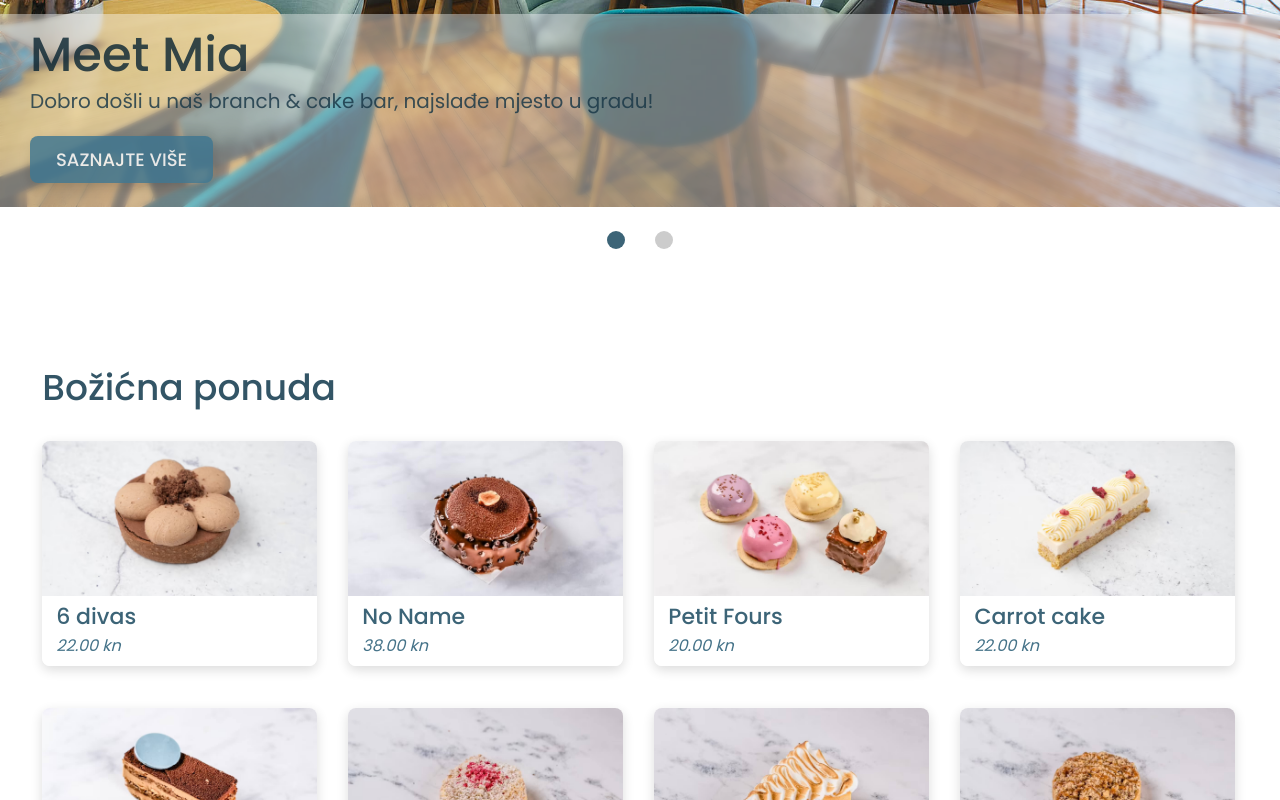
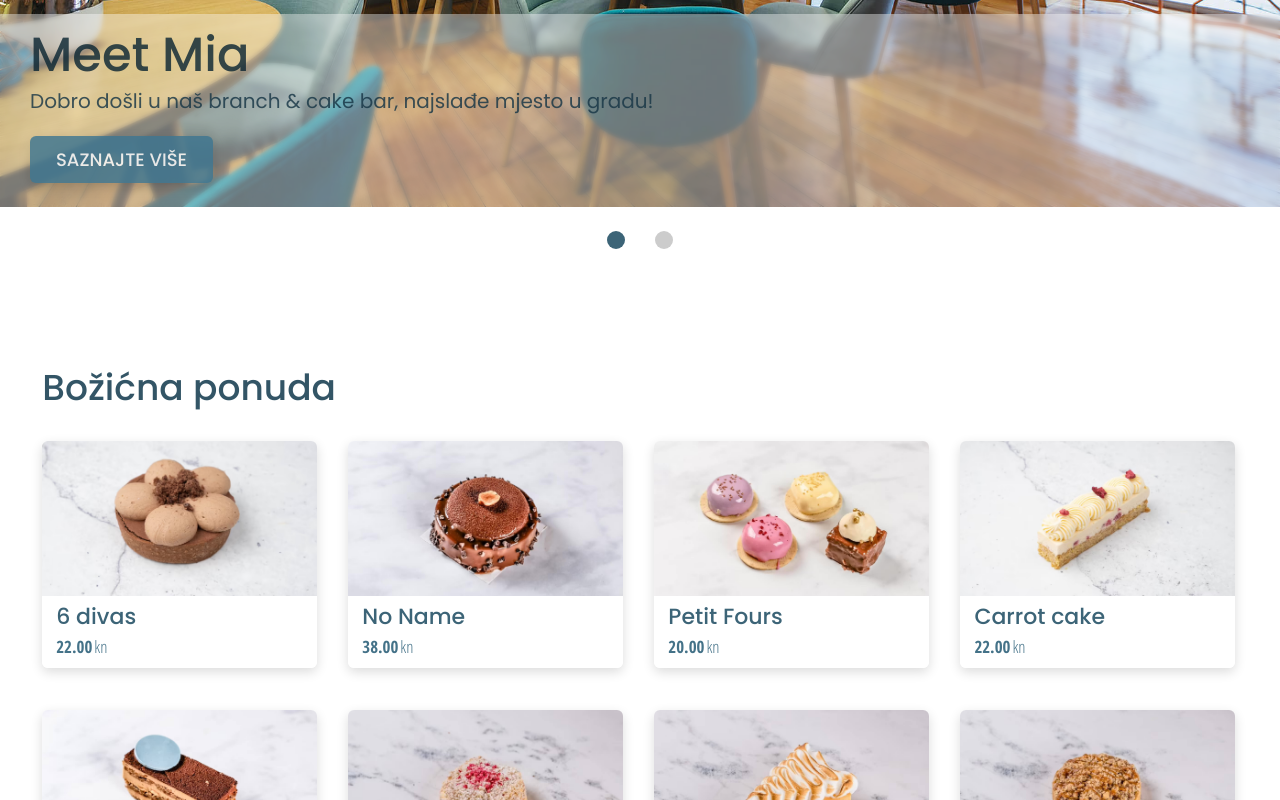
Before and after one commit to pacho26/meet-mia-web-design, a Nuxt app: page / in a window 1280 px wide. Shown: the part 480-1280 px from the top of the page. Built offline with nearby package versions, Linux system fonts and the light colour scheme; a web font is replaced by a local one.

Commit message:
Start working on product page

```diff
--- a/components/BaseButton.vue
+++ b/components/BaseButton.vue
@@ -20,14 +20,14 @@ export default {
 
 <style lang="scss" scoped>
 $primary-color: #4d8199;
-$secondary-color: #fff;
+$secondary-color: rgb(241, 241, 241);
 
 * {
   box-sizing: border-box;
 }
 
 .btn {
-  border-radius: 8px;
+  border-radius: 6px;
   background: $primary-color;
   color: #fff;
   font-size: 18px;
@@ -35,7 +35,7 @@ $secondary-color: #fff;
   font-weight: 500;
   padding: 10px 26px;
   transition: all 0.2s ease-in-out;
-  box-shadow: 0px 4px 12px rgba(0, 0, 0, 0.14);
+  box-shadow: 0px 4px 12px rgba(0, 0, 0, 0.15);
   cursor: pointer;
   outline: 0;
   border: none;
--- a/components/Navigation.vue
+++ b/components/Navigation.vue
@@ -194,7 +194,7 @@ export default {
   background: #f9f9f9;
   min-width: 160px;
   box-shadow: 0px 4px 12px rgba(0, 0, 0, 0.14);
-  border-radius: 0 0 8px 8px;
+  border-radius: 0 0 6px 6px;
   transition: 0.16s all ease-in-out;
 }
 
@@ -205,7 +205,7 @@ export default {
 }
 
 .dropdown-item:last-of-type {
-  border-radius: 0 0 8px 8px;
+  border-radius: 0 0 6px 6px;
 }
 
 .dropdown-content .dropdown-item {
--- a/components/Product.vue
+++ b/components/Product.vue
@@ -8,7 +8,10 @@
     </div>
     <div class="product-desc">
       <h4>{{ name }}</h4>
-      <p class="price">{{ price.toFixed(2) }} kn</p>
+      <p class="price">
+        <span class="number">{{ price.toFixed(2) }}</span
+        >kn
+      </p>
     </div>
   </nuxt-link>
 </template>
@@ -49,7 +52,7 @@ export default {
   max-width: 23%;
   overflow: hidden;
   color: #3c6477;
-  border-radius: 8px;
+  border-radius: 6px;
   box-shadow: 0px 4px 12px rgba(0, 0, 0, 0.14);
   text-decoration: none;
 
@@ -70,9 +73,16 @@ export default {
     padding: 14px 14px 4px 14px;
 
     .price {
-      font-style: italic;
-      font-size: 18px;
+      font-family: 'Open Sans Condensed';
+      // font-style: italic;
+      font-size: 28px;
       color: #447288;
+
+      .number {
+        font-family: 'Open Sans Condensed';
+        font-weight: 700;
+        margin-right: 2px;
+      }
     }
   }
 
@@ -100,8 +110,13 @@ export default {
         margin-top: 8px;
       }
       .price {
-        font-size: 16px;
+        font-size: 17px;
         margin-bottom: 8px;
+
+        .number {
+          font-weight: 700;
+          margin-right: 2px;
+        }
       }
     }
   }
--- a/nuxt.config.js
+++ b/nuxt.config.js
@@ -19,6 +19,10 @@ export default {
       {
         rel: 'stylesheet',
         href: 'https://fonts.googleapis.com/css2?family=Fascinate&family=Poppins:wght@100;200;300;400;500;600;700;800;900&display=swap',
+      },
+      {
+        rel: 'stylesheet',
+        href: 'https://fonts.googleapis.com/css2?family=Open+Sans+Condensed:ital,wght@0,300;0,700;1,300&display=swap',
       },
     ],
   },
--- a/pages/index.vue
+++ b/pages/index.vue
@@ -71,7 +71,6 @@ export default {
 
   .products-container {
     display: inline-flex;
-    // justify-content: center;
     gap: 2.6%;
     flex-wrap: wrap;
 
@@ -94,7 +93,7 @@ export default {
       text-align: right;
       backdrop-filter: blur(10px);
       background: hsla(0, 0%, 100%, 0.2);
-      border-radius: 8px;
+      border-radius: 6px;
       padding: 12px;
       color: #2b4755;
     }
@@ -104,14 +103,14 @@ export default {
     filter: gray;
     -webkit-filter: grayscale(0.5);
     -webkit-transition: all 0.25s ease-in-out;
-    border-radius: 8px;
+    border-radius: 6px;
   }
 
   .cakes {
     max-width: 60%;
     position: relative;
     -webkit-transition: all 0.25s ease-in-out;
-    border-radius: 8px;
+    border-radius: 6px;
   }
 
   .sandwiches {
--- a/pages/products/_productId.vue
+++ b/pages/products/_productId.vue
@@ -7,8 +7,20 @@
       />
     </div>
     <div class="text-container">
-      <div class="categories">Naslovna / {{ product.category }}</div>
+      <div class="category">{{ product.category }}</div>
       <h1>{{ product.name }}</h1>
+      <h2 class="price">
+        <span class="number">{{ product.price.toFixed(2) }}</span
+        >kn
+      </h2>
+      <p class="desc">{{ product.desc }}</p>
+
+      <hr class="line" />
+
+      <div class="order-container">
+        <input class="quantity" min="1" value="1" type="number" />
+        <BaseButton buttonText="Dodaj u košaricu" />
+      </div>
     </div>
   </div>
 </template>
@@ -37,19 +49,27 @@ export default {
 </script>
 
 <style lang="scss" scoped>
-main {
-  margin: 0 auto;
-  max-width: 1500px;
-  margin-top: 75px + 60px;
-  margin-bottom: 140px;
+$primary-200: #aac7d4;
+$primary-300: #88b1c3;
+$primary-400: #6b9db4;
+$primary-500: #558faa;
+$primary-600: #4d8199;
+$primary-700: #335666;
+$primary-800: #2b4755;
+$primary-900: #223944;
+$secondary-200: #f7ebd4;
+$secondary-300: #eed6aa;
+$secondary-400: #e2b96dea;
+$secondary-500: #e2b96d;
 
 .content {
   display: flex;
 
   .img-container {
     max-width: 40%;
-      border-radius: 8px;
+    border-radius: 6px;
     overflow: hidden;
+    box-shadow: 0px 4px 12px rgba(0, 0, 0, 0.13);
 
     img {
       aspect-ratio: 4 / 2.9;
@@ -59,11 +79,96 @@ main {
   }
 
   .text-container {
-      margin-left: 8%;
+    margin-left: 6%;
+    // background: #fbf5ea9a;
+    width: 100%;
+    border-radius: 6px;
 
-      .categories {
+    h1 {
+      color: $primary-700;
+      margin-bottom: 0;
+    }
+
+    .price {
+      font-family: 'Open Sans Condensed';
+      font-size: 36px;
+      color: $primary-800;
+
+      .number {
+        font-family: 'Open Sans Condensed';
+        font-weight: 700;
+      }
+    }
+
+    .desc {
+      color: $primary-700;
+      margin-top: 18px;
+    }
+
+    .category {
       text-transform: uppercase;
+      font-family: 'Open Sans Condensed';
+      font-weight: 700;
+      font-size: 18px;
+      background: $secondary-400;
+      width: fit-content;
+      padding: 0px 16px;
+      border-radius: 4px;
+      color: #fff;
+      cursor: pointer;
+      transition: all 0.2s ease-in-out;
+      margin-bottom: 2px;
+      user-select: none;
+
+      &:hover {
+        background: $secondary-500;
+        transform: scale(1.05) rotate(-2deg);
       }
+    }
+
+    .line {
+      border-color: #dde9ee;
+    }
+
+    .order-container {
+      display: flex;
+      gap: 18px;
+
+      input {
+        max-width: 60px;
+        text-align: center;
+        font-size: 24px;
+        border: 1px solid $primary-200;
+        border-radius: 4px;
+        font-family: 'Open Sans Condensed';
+      }
+    }
+  }
+
+  @media only screen and (max-width: 1548px) {
+    margin: 0 3.3vw;
+  }
+
+  @media only screen and (max-width: 1076px) {
+    flex-direction: column;
+    align-items: center;
+
+    .img-container {
+      max-width: 640px;
+      border-radius: 6px;
+      overflow: hidden;
+      box-shadow: 0px 4px 12px rgba(0, 0, 0, 0.13);
+
+      img {
+        aspect-ratio: 4 / 2.9;
+        object-fit: cover;
+        object-position: center center;
+      }
+    }
+
+    .text-container {
+      margin-top: 32px;
+      margin-left: 0;
     }
   }
 }
```
Lines whose indentation alone changed are shown as unchanged.
